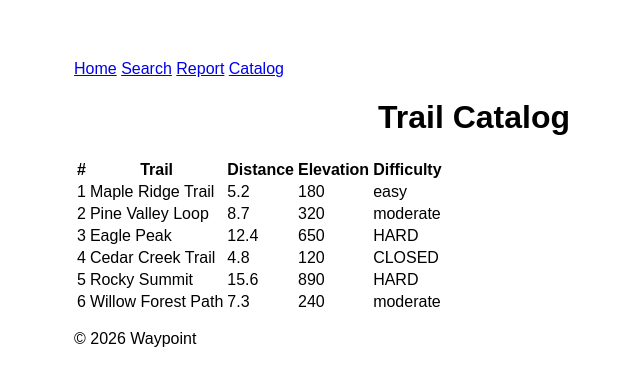
After one commit to Aksa-jamil/waypoint, a Django app: page /catalog/ in a window 1280 px wide. The commit adds this page. Shown: the top 386 px of the page, without its empty margins (166-806 px from the left). Run offline with Django 4.2, Linux system fonts and the light colour scheme.

Commit message:
Complete Week 11 template language

```diff
--- a/django_config/urls.py
+++ b/django_config/urls.py
@@ -1,7 +1,7 @@
 from django.contrib import admin
 from django.urls import path
 
-from waypoint_core.views import home, report, search
+from waypoint_core.views import home, report, search, catalog
 
 
 urlpatterns = [
@@ -9,4 +9,5 @@ urlpatterns = [
     path("", home, name="home"),
     path("report/", report, name="report"),
     path("search/", search, name="search"),
+    path("catalog/", catalog, name="catalog"),
 ]
--- /dev/null
+++ b/templates/base.html
@@ -0,0 +1,23 @@
+{% load static %}
+
+<!DOCTYPE html>
+<html lang="en">
+<head>
+    <meta charset="UTF-8">
+    <meta name="viewport" content="width=device-width, initial-scale=1.0">
+    <title>{% block title %}Waypoint{% endblock %}</title>
+   <link rel="stylesheet" href="{% static 'style.css' %}">
+</head>
+<body>
+
+    {% include "partials/navbar.html" %}
+
+    <main>
+        {% block content %}
+        {% endblock %}
+    </main>
+
+    {% include "partials/footer.html" %}
+
+</body>
+</html>
--- /dev/null
+++ b/templates/catalog.html
@@ -0,0 +1,36 @@
+{% extends "base.html" %}
+
+{% block content %}
+<h1>Trail Catalog</h1>
+
+<table>
+    <thead>
+        <tr>
+            <th>#</th>
+            <th>Trail</th>
+            <th>Distance</th>
+            <th>Elevation</th>
+            <th>Difficulty</th>
+        </tr>
+    </thead>
+    <tbody>
+        {% for trail in trails %}
+        <tr>
+            <td>{{ forloop.counter }}</td>
+            <td>{{ trail.name }}</td>
+            <td>{{ trail.distance|floatformat:1 }}</td>
+            <td>{{ trail.elevation }}</td>
+            <td>
+                {% if not trail.is_open %}
+                    CLOSED
+                {% elif trail.difficulty == "expert" %}
+                    HARD
+                {% else %}
+                    {{ trail.difficulty }}
+                {% endif %}
+            </td>
+        </tr>
+        {% endfor %}
+    </tbody>
+</table>
+{% endblock %}
--- /dev/null
+++ b/templates/partials/footer.html
@@ -0,0 +1,3 @@
+<footer>
+    <p>&copy; 2026 Waypoint</p>
+</footer>
--- /dev/null
+++ b/templates/partials/navbar.html
@@ -0,0 +1,6 @@
+<nav>
+    <a href="{% url 'home' %}">Home</a>
+    <a href="{% url 'search' %}">Search</a>
+    <a href="{% url 'report' %}">Report</a>
+    <a href="{% url 'catalog' %}">Catalog</a>
+</nav>
--- a/waypoint_core/views.py
+++ b/waypoint_core/views.py
@@ -30,3 +30,55 @@ def search(request):
     }
 
     return render(request, "search.html", context)
+
+def catalog(request):
+    trails = [
+        {
+            "name": "Maple Ridge Trail",
+            "distance": 5.2,
+            "elevation": 180,
+            "difficulty": "easy",
+            "is_open": True,
+        },
+        {
+            "name": "Pine Valley Loop",
+            "distance": 8.7,
+            "elevation": 320,
+            "difficulty": "moderate",
+            "is_open": True,
+        },
+        {
+            "name": "Eagle Peak",
+            "distance": 12.4,
+            "elevation": 650,
+            "difficulty": "expert",
+            "is_open": True,
+        },
+        {
+            "name": "Cedar Creek Trail",
+            "distance": 4.8,
+            "elevation": 120,
+            "difficulty": "easy",
+            "is_open": False,
+        },
+        {
+            "name": "Rocky Summit",
+            "distance": 15.6,
+            "elevation": 890,
+            "difficulty": "expert",
+            "is_open": True,
+        },
+        {
+            "name": "Willow Forest Path",
+            "distance": 7.3,
+            "elevation": 240,
+            "difficulty": "moderate",
+            "is_open": True,
+        },
+    ]
+
+    context = {
+        "trails": trails
+    }
+
+    return render(request, "catalog.html", context)
```
Also changed, not shown: templates/home.html (+8 -13 lines), templates/report.html (+11 -27 lines), templates/report_thanks.html (+10 -14 lines), templates/search.html (+6 -15 lines).
